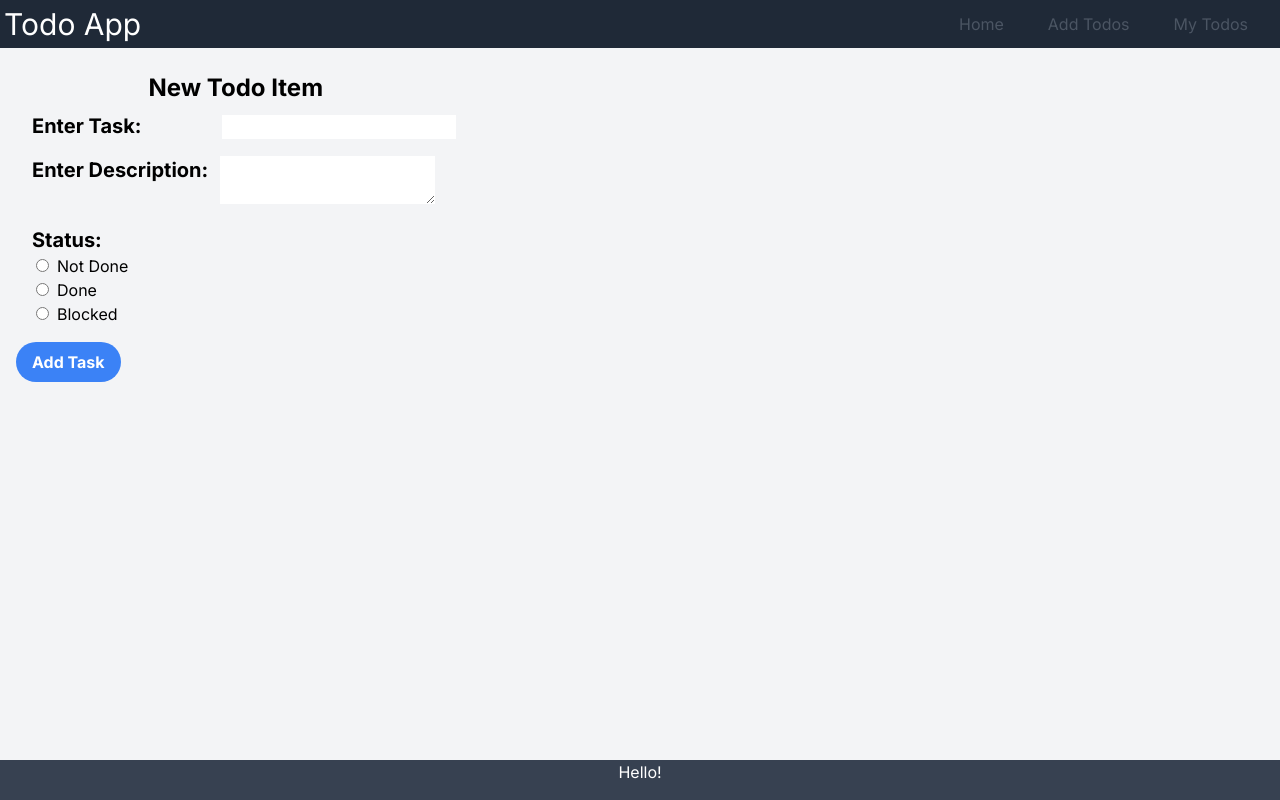
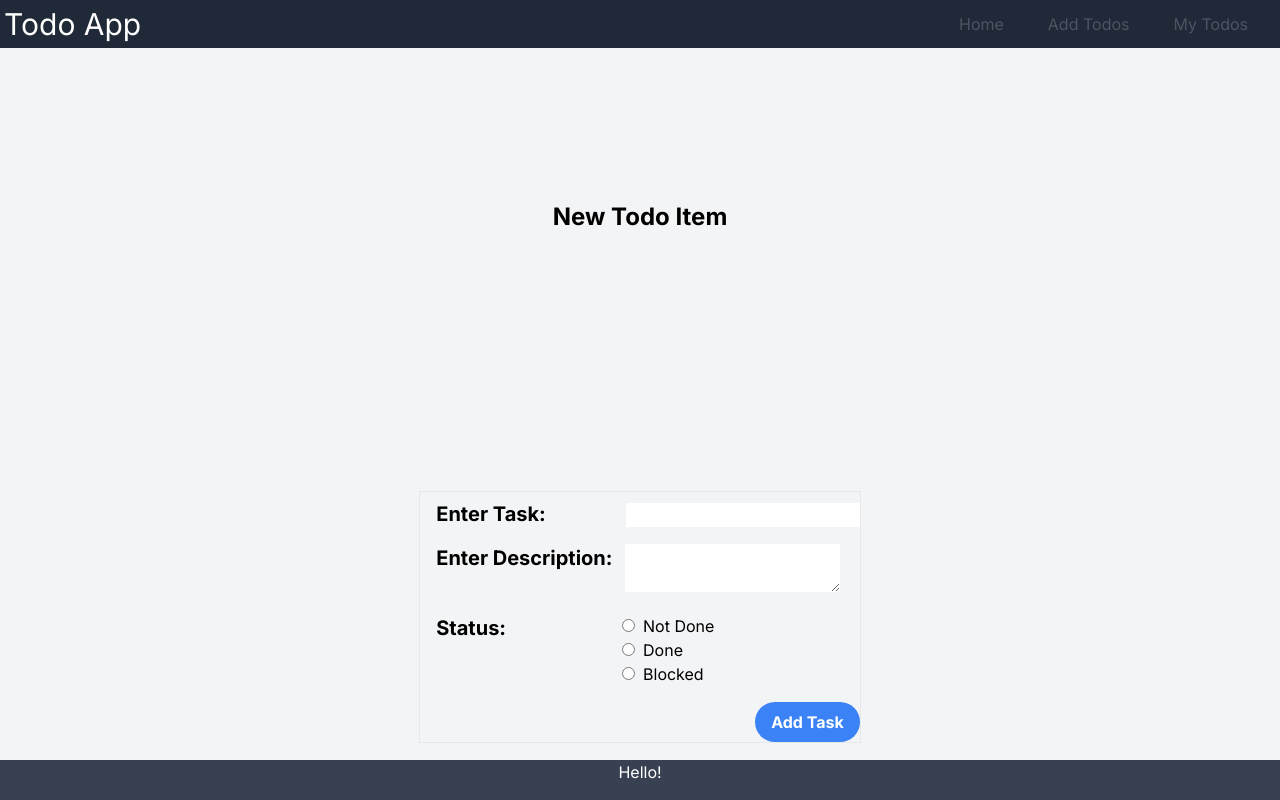
Before and after one commit to brunkb/next-js-alpha, a Next.js app: page /todoForm in a window 1280 px wide. Built offline with nearby package versions, Linux system fonts and the light colour scheme.

Commit message:
Better layout for the add item page

```diff
--- a/app/components/todoFormAdv.tsx
+++ b/app/components/todoFormAdv.tsx
@@ -11,9 +11,8 @@ const TodoFormAdvanced = () => {
   const [data, formAction] = useFormState(handleAdvSubmit, initialState)
 
   return (
-    <div className="grid">
-      <div className="flow">
-        <form action={formAction}>
+    <div>
+      <form className="border" action={formAction}>
         <div className="mt-2">
           <label className="text-xl font-bold pl-4" htmlFor="todo">
             Enter Task:
@@ -31,11 +30,12 @@ const TodoFormAdvanced = () => {
           </span>
         </div>
 
-          <div className="mt-4">
+        <div className="mt-4 flex">
           <label className="text-xl font-bold pl-4" htmlFor="todo">
             Status:
           </label>
-          </div>
+
+          <div className="ml-[6rem]">
             <div className="radio ml-5">
               <label>
                 <input className="mr-2" type="radio" name="rg1" value="not-done" />
@@ -54,24 +54,12 @@ const TodoFormAdvanced = () => {
                 Blocked
               </label>
             </div>
-          <div className="mt-4">
+          </div>
+        </div>
+        <div className="mt-4 text-right">
           <SubmitButton />
         </div>
       </form>
-      </div>
-      {/* <div className="mt-4">
-        <ul>
-          {data.map((item, index) => (
-            <li key={index}>
-              {item.todo}
-              {": "}
-              {item.description}
-              {'  '}
-              {item.status}
-            </li>
-          ))}
-        </ul>
-      </div> */}
     </div>
   )
 }
--- a/app/todoForm/page.tsx
+++ b/app/todoForm/page.tsx
@@ -4,7 +4,7 @@ import TodoFormAdvanced from "../components/todoFormAdv"
 
 const TodoPage2 = () => {
   return (
-    <div className="flex-grid">
+    <div className="grid h-screen place-items-center w-full h-0">
       <h2 className="text-primary text-2xl font-bold text-center">New Todo Item</h2>
       <TodoFormAdvanced />
     </div>
--- a/app/todoList/page.tsx
+++ b/app/todoList/page.tsx
@@ -24,7 +24,7 @@ const MyTodos = async () => {
   const data = await getTodoList()
   return (
     <>
-      <div className="">
+      <div className="w-full">
         <h2 className="text-2xl">My Todo List</h2>
 
         {data.status === "error" && <div className="flex">An error occurred, try again later</div>}
@@ -34,17 +34,17 @@ const MyTodos = async () => {
             <table className="min-w-full border border-neutral-200 text-center text-sm font-light text-surface dark:border-white/10 dark:text-white">
               <thead className="border-b border-neutral-200 bg-neutral-50 font-medium dark:border-white/10 dark:text-neutral-800">
                 <tr className="p-4">
-                  <th className="text-left p-2">Todo Item</th>
-                  <th className="text-left">Description</th>
-                  <th className="text-left">Status</th>
+                  <th className="whitespace-nowrap text-left p-2">Todo Item</th>
+                  <th className="whitespace-nowrap text-left">Description</th>
+                  <th className="whitespace-nowrap text-left">Status</th>
                 </tr>
               </thead>
               <tbody>
               {data.alltodos.map((item: any) => (
                 <tr className="p-4">
-                  <td className="text-left p-2">{item.todo}</td>
-                  <td className="text-left">{item.desc}</td>
-                  <td className="text-left">{item.status === "done" && <CheckIcon className="h6 w-6"/>}</td>
+                  <td className="whitespace-nowrap text-left p-2">{item.todo}</td>
+                  <td className="whitespace-nowrap text-left">{item.desc}</td>
+                  <td className="whitespace-nowrap text-left">{item.status === "done" && <CheckIcon className="h6 w-6"/>}</td>
                 </tr>
               ))}
               </tbody>
```
Lines whose indentation alone changed are shown as unchanged.
